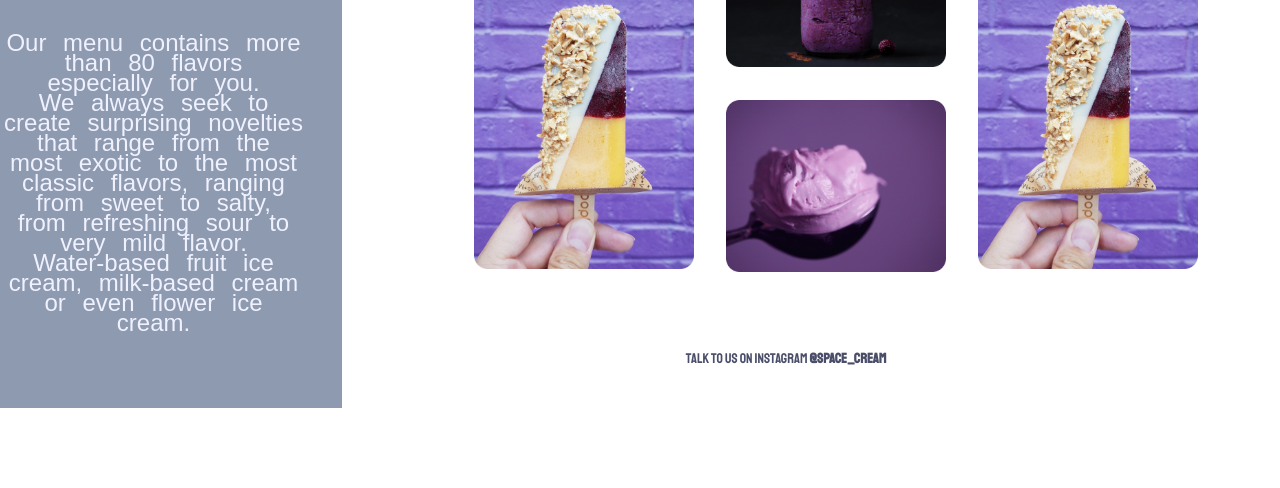
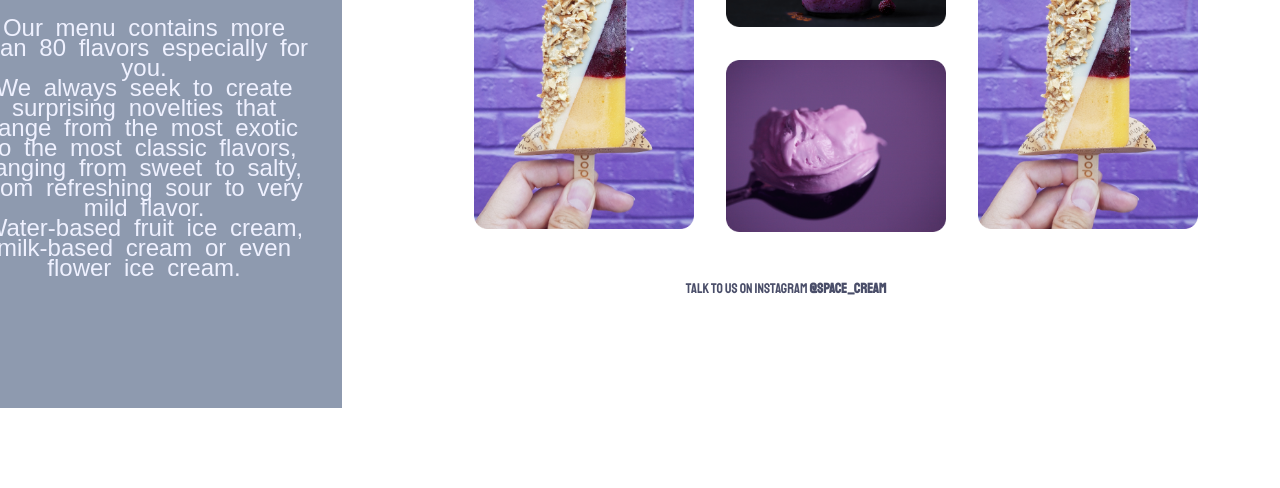
Before and after one commit to Fernandabitten/space-cream, a plain HTML site: page index.html in a window 1280 px wide. Shown: the part 312-800 px from the top of the page. Drawn offline with Linux system fonts and the light colour scheme; a web font is replaced by a local one.

Commit message:
Update style.css

```diff
--- a/style.css
+++ b/style.css
@@ -56,9 +56,9 @@ header #title h1 {
   font-family: var(--ff-paragraph);
   color: var(--bg-body);
   line-height: 2rem;
-  word-spacing: 10px;
+  word-spacing: 6px;
   text-align: center;
-  padding: 2rem 3.9rem 6.3rem;
+  padding: 2.5rem 2.9rem 4.3rem 1rem;
   font-weight: 400;
 }
 main {
@@ -125,10 +125,11 @@ footer p {
     margin-left: -3.5rem;
   }
   .text {
+    margin-top: -2rem;
     line-height: 2rem;
   }
   main {
-    margin-top: 5rem;
+    margin-top: 1rem;
     margin-left: 10rem;
   }
   main {
@@ -170,6 +171,6 @@ footer p {
     margin-top: -18rem;
   }
   footer {
-    margin-top: -2rem;
+    margin-top: -5rem;
   }
 }
```
